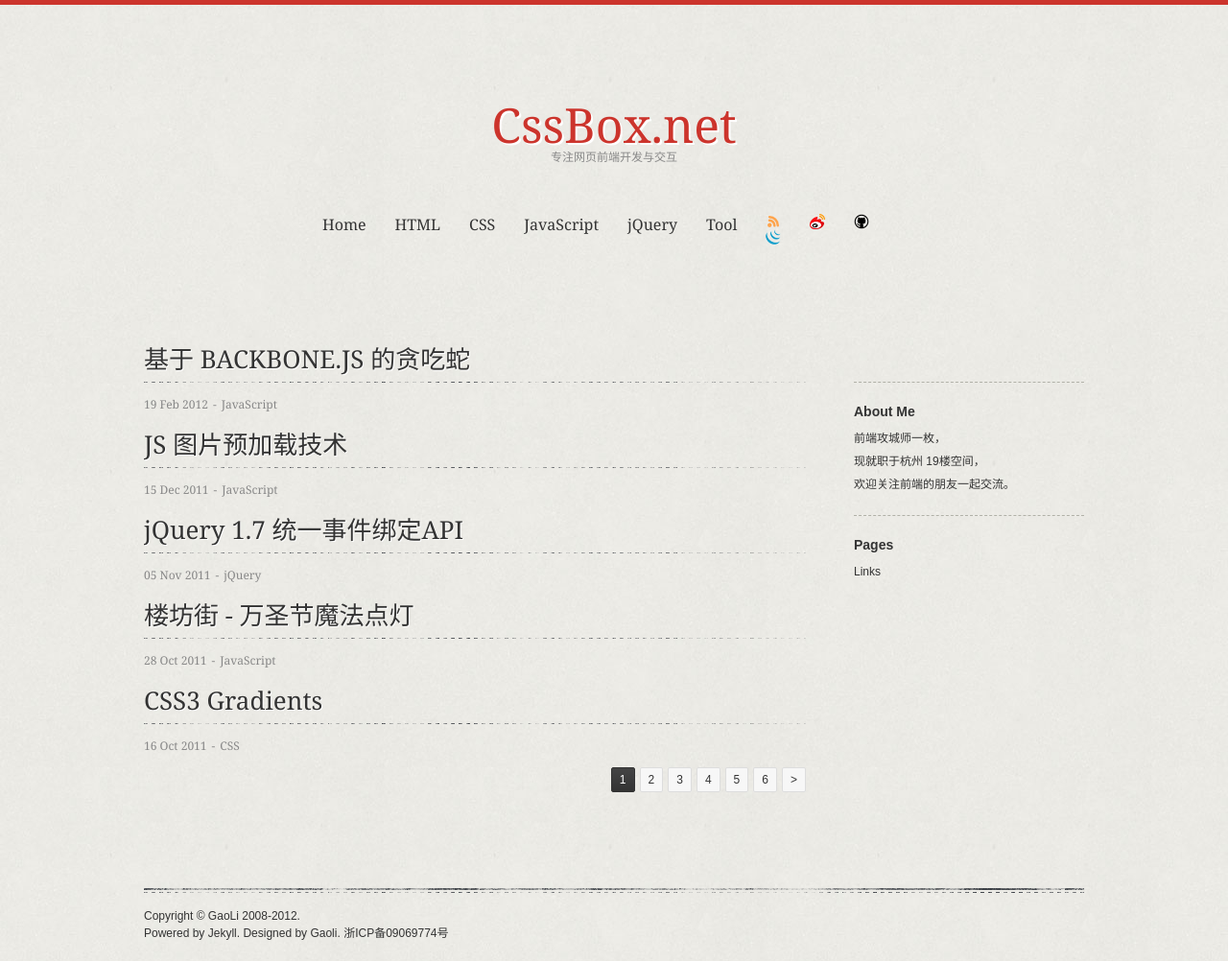
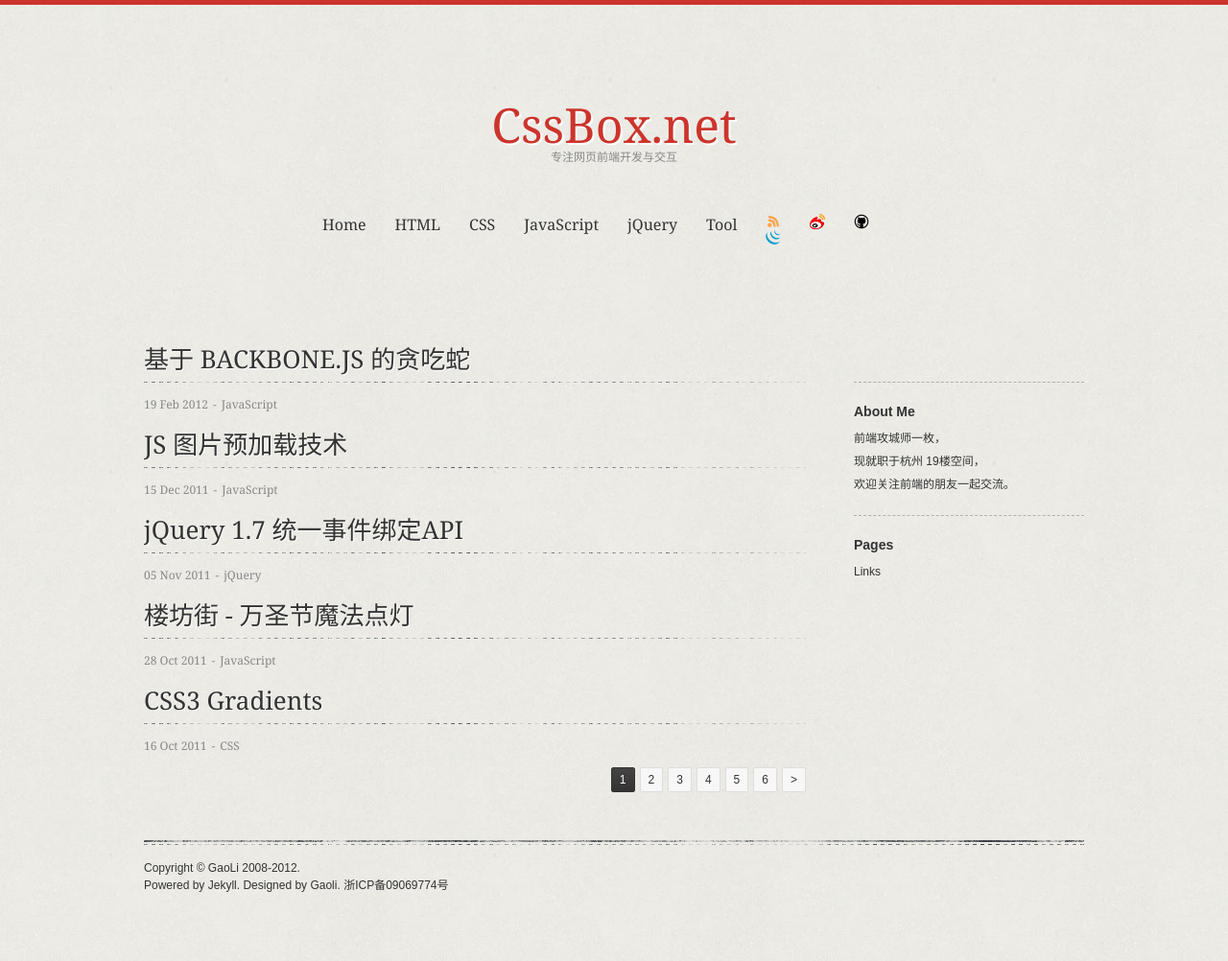
Before and after one commit to xiaoxiehang/gaoli.github.com, a Jekyll site: the page built from index.html, in a window 1280 px wide. Shown: the whole page at 96% size. Built offline with Jekyll 4.4.1, drawn with Linux system fonts in a browser that asks for light colours; Markdown is read by kramdown in place of the engine named in the settings; the list of posts is cut into pages by our own code; comment, search, counter and statistics services are not loaded; after the commit the page ends 952 px from its top, so only the background shows below that.

Commit message:
update style

```diff
--- a/css/style.css
+++ b/css/style.css
@@ -29,7 +29,7 @@
 #row {margin:0 auto;width:980px;overflow:hidden;}
     #header {margin:100px 0;overflow:hidden;}
     #footer {padding:20px 0;background:url("/images/full-line.png") repeat-x;}
-    #content {margin-bottom:50px;overflow:hidden;_zoom:1;}
+    #content {overflow:hidden;_zoom:1;}
         #posts {float:left;width:690px;}
         #aside {float:right;margin-top:43px;width:240px;}
 /*=S layout */
```
